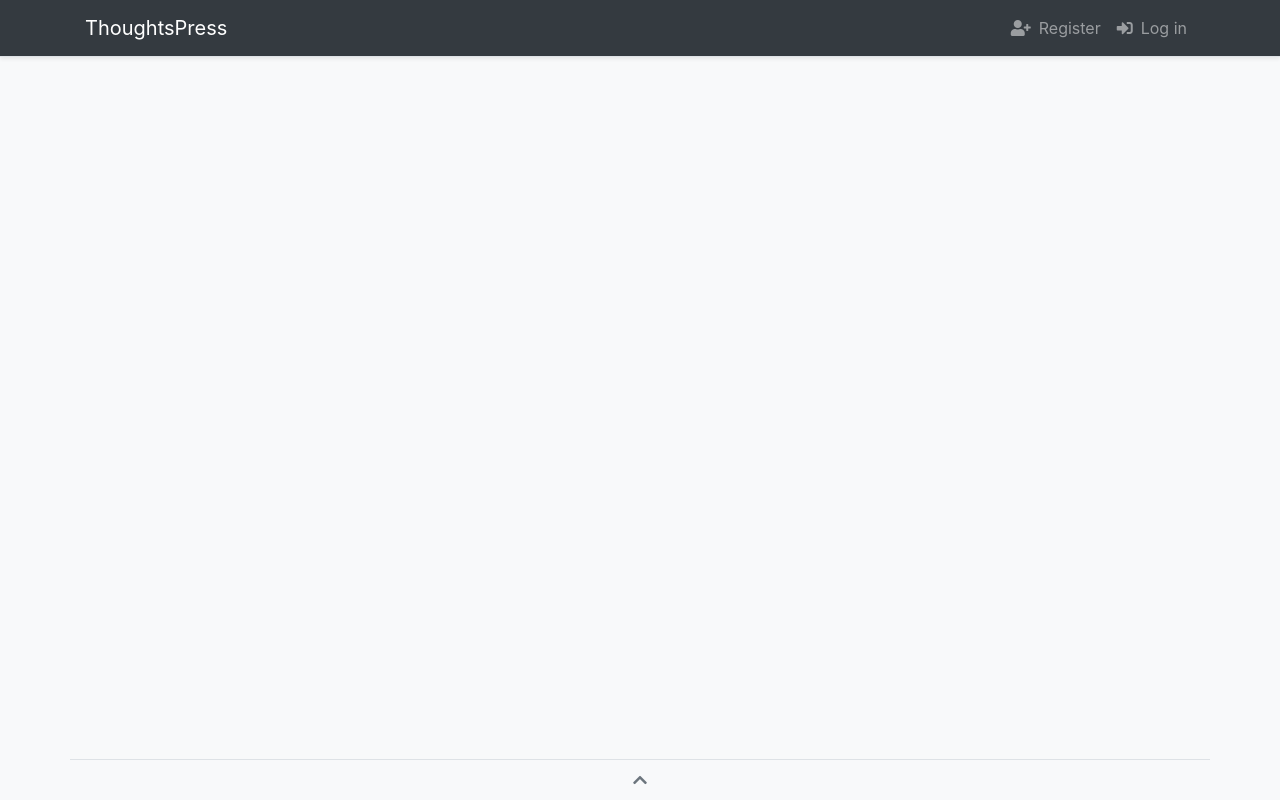
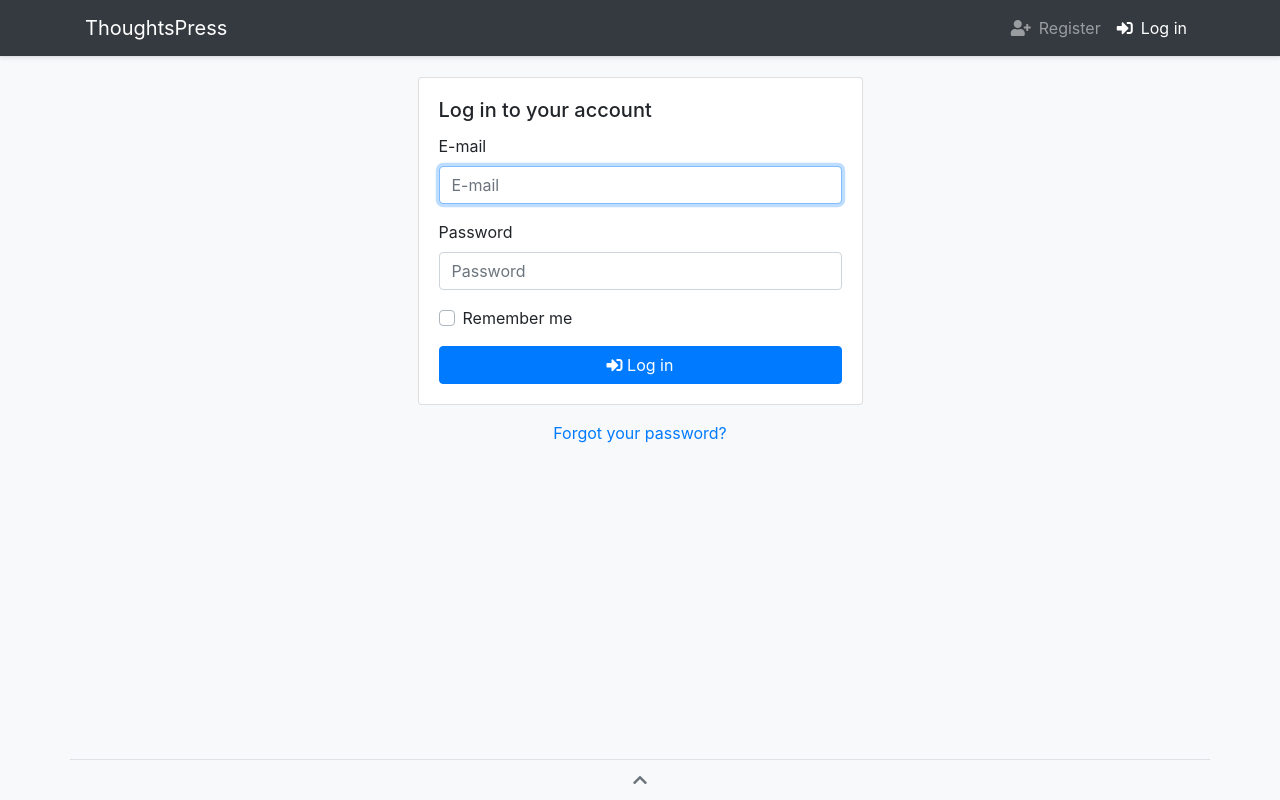
Before and after one commit to ankurk91/angular-demo-2021, an Angular app: page /login in a window 1280 px wide. Before the commit this address led to /. Built offline with nearby package versions, Linux system fonts and the light colour scheme.

Commit message:
Create static login and register screens

```diff
--- /dev/null
+++ b/src/app/Auth/login/login.component.html
@@ -0,0 +1,45 @@
+<div class="row justify-content-center mt-3">
+  <section class="col-lg-5 col-md-6">
+
+    <div class="card mb-3">
+      <div class="card-body">
+        <h5 class="card-title">Log in to your account</h5>
+        <form method="POST" action="/login">
+          <div class="form-group">
+            <label for="input-email">E-mail</label>
+            <input id="input-email" type="email" class="form-control "
+                   name="email" placeholder="E-mail" value="" required autofocus>
+          </div>
+
+          <div class="form-group">
+            <label for="input-password">Password</label>
+            <input id="input-password" type="password"
+                   class="form-control "
+                   name="password" required placeholder="Password">
+
+          </div>
+
+          <div class="form-group">
+            <div class="custom-control custom-checkbox">
+              <input type="checkbox" name="remember"
+                     class="custom-control-input" id="input-remember">
+              <label class="custom-control-label" for="input-remember">Remember me</label>
+            </div>
+          </div>
+
+          <div class="form-group mb-0">
+            <button type="submit" class="btn btn-primary btn-block">
+              <i class="fas fa-sign-in-alt"></i> Log in
+            </button>
+          </div>
+        </form>
+      </div>
+    </div>
+    <div class="text-center">
+      <a href="/password/reset">
+        Forgot your password?
+      </a>
+    </div>
+  </section>
+
+</div>
--- /dev/null
+++ b/src/app/Auth/login/login.component.ts
@@ -0,0 +1,16 @@
+import {Component, OnInit} from '@angular/core';
+
+@Component({
+  selector: 'app-login',
+  templateUrl: './login.component.html',
+  styles: []
+})
+export class LoginComponent implements OnInit {
+
+  constructor() {
+  }
+
+  ngOnInit(): void {
+  }
+
+}
--- /dev/null
+++ b/src/app/Auth/register/register.component.html
@@ -0,0 +1,43 @@
+<div class="row justify-content-center mt-3">
+  <section class="col-lg-5 col-md-6">
+
+    <div class="card mb-3">
+      <div class="card-body">
+        <h5 class="card-title">Create a new account</h5>
+        <form method="POST" action="/">
+          <div class="form-group">
+            <label for="input-name">Name</label>
+            <input id="input-name" type="text" class="form-control "
+                   name="email" placeholder="Name" value="" required>
+          </div>
+
+          <div class="form-group">
+            <label for="input-email">E-mail</label>
+            <input id="input-email" type="email" class="form-control "
+                   name="email" placeholder="E-mail" value="" required autofocus>
+          </div>
+
+          <div class="form-group">
+            <label for="input-password">Password</label>
+            <input id="input-password" type="password"
+                   class="form-control "
+                   name="password" required placeholder="Password">
+
+          </div>
+
+          <div class="form-group mb-0">
+            <button type="submit" class="btn btn-primary btn-block">
+              <i class="fas fa-check-circle"></i> Register
+            </button>
+          </div>
+        </form>
+      </div>
+    </div>
+    <div class="text-center">
+      <a routerLink="/login">
+        Already have an account?
+      </a>
+    </div>
+  </section>
+
+</div>
--- /dev/null
+++ b/src/app/Auth/register/register.component.ts
@@ -0,0 +1,16 @@
+import {Component, OnInit} from '@angular/core';
+
+@Component({
+  selector: 'app-register',
+  templateUrl: './register.component.html',
+  styles: []
+})
+export class RegisterComponent implements OnInit {
+
+  constructor() {
+  }
+
+  ngOnInit(): void {
+  }
+
+}
--- a/src/app/app-routing.module.ts
+++ b/src/app/app-routing.module.ts
@@ -1,10 +1,17 @@
-import { NgModule } from '@angular/core';
-import { RouterModule, Routes } from '@angular/router';
+import {NgModule} from '@angular/core';
+import {RouterModule, Routes} from '@angular/router';
+import {LoginComponent} from "./Auth/login/login.component";
+import {RegisterComponent} from "./Auth/register/register.component";
 
-const routes: Routes = [];
+const routes: Routes = [
+  {path: 'login', component: LoginComponent},
+  {path: 'register', component: RegisterComponent},
+  {path: '**', redirectTo: '/'}
+];
 
 @NgModule({
   imports: [RouterModule.forRoot(routes)],
   exports: [RouterModule]
 })
-export class AppRoutingModule { }
+export class AppRoutingModule {
+}
--- a/src/app/app.component.html
+++ b/src/app/app.component.html
@@ -10,11 +10,11 @@
       <div id="mobile-nav" class="collapse navbar-collapse collapse" style="display: none;">
         <ul class="navbar-nav ml-auto">
           <li class="nav-item">
-            <a href="/signup" class="nav-link">
+            <a routerLink="/register" routerLinkActive="active" class="nav-link">
               <i class="fas fa-user-plus"></i>&ensp;Register</a>
           </li>
           <li class="nav-item">
-            <a href="/login" class="nav-link">
+            <a routerLink="/login" routerLinkActive="active" class="nav-link">
               <i class="fas fa-sign-in-alt"></i>&ensp;Log in</a>
           </li>
         </ul>
```
Also changed, not shown: src/app/app.module.ts (+11 -6 lines).
